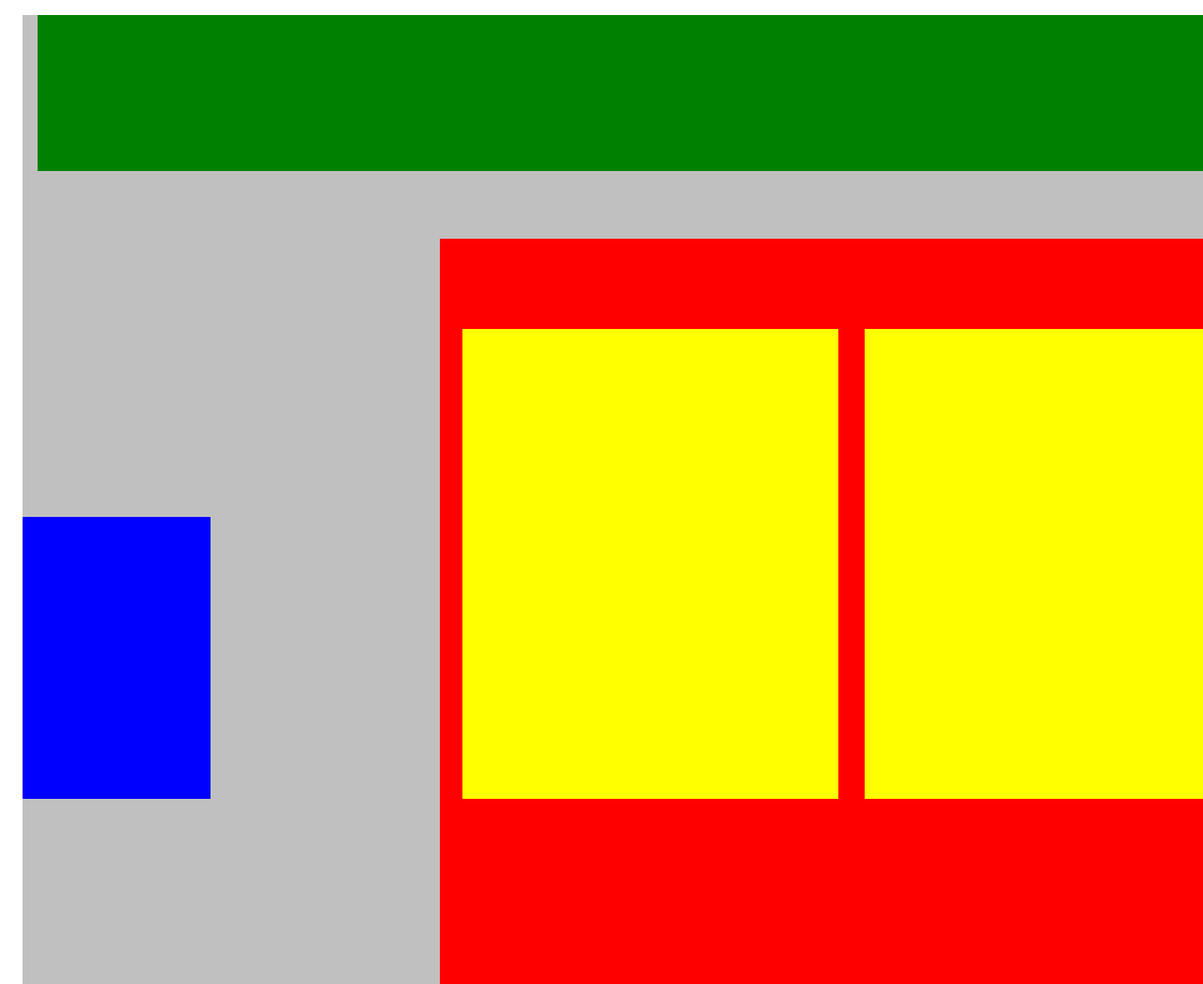
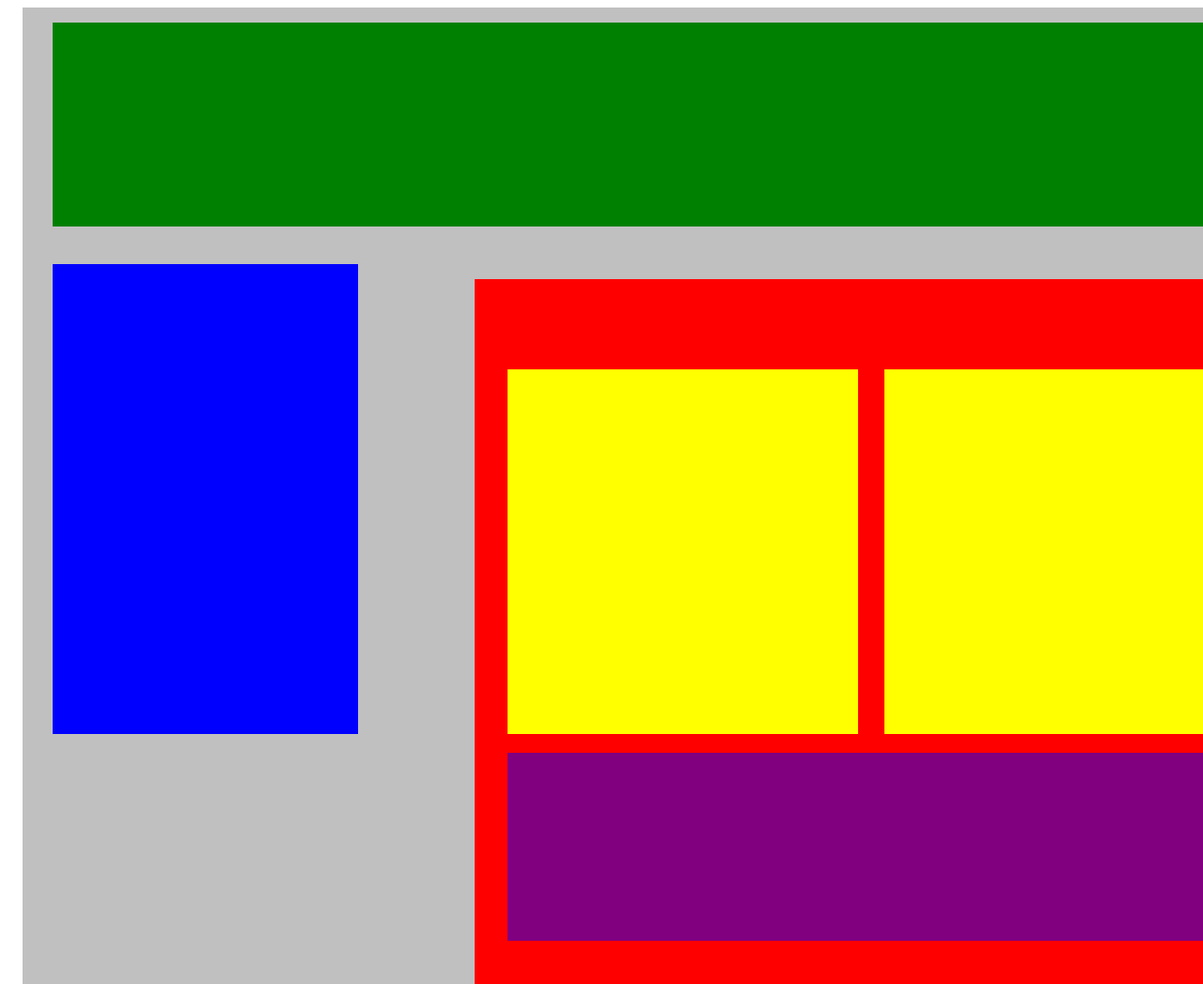
Before and after one commit to tbisett/Web_Fundamentals_2021, a plain HTML site: page week_1/plotting_our_blocks/index.html in a window 1280 px wide. Shown: the top 1047 px of the page at 94% size. Drawn offline with Linux system fonts and the light colour scheme.

Commit message:
end day 2

```diff
--- a/week_1/plotting_our_blocks/style.css
+++ b/week_1/plotting_our_blocks/style.css
@@ -1,18 +1,19 @@
 .container{
     width: 1850px;
-    height: 1600px;
+    height: 1056px;
     background-color: silver;
     margin: 0px auto;
     margin-bottom: 1em;
     margin-left: 1em;
     margin-right: 1em;
     padding-right: .5em;
+    padding-top: 2em;
 }
 .top-nav {
-    height: 150px;
+    height: 201px;
     background-color: green;
-    margin-top: 1em;
-    margin-left: 1em;
+    margin-top: -1em;
+    margin-left: 2em;
     margin-right: 1em;
     margin-bottom: -3.5em;
     padding-top: 1em;
@@ -20,34 +21,37 @@
 }
 .side-nav {
     display: inline-block;
-    height: 300px;
-    width: 200px;
+    height: 500px;
+    width: 325px;
     background-color: blue;
-    margin-right: .5em;
+    margin-right: 15em;
+    margin-left: 2em;
+    margin-top: 6em;
 }
 .main {
     display: inline-block;
-    height: 1350px;
-    width: 1400px;
+    height: 750px;
+    width: 1356px;
     background-color: red;
     margin-bottom: 2.5em;
-    margin-left: 14.5em;
-    margin-top: 8em;
+    margin-left: -7.5em;
+    margin-top: 7em;
+    padding-left: 0.7em;
 
 
 }
 .sub-content {
     display: inline-block;
-    height: 500px;
-    width: 400px;
+    height: 388px;
+    width: 373px;
     background-color: yellow;
     margin-top: 6em;
     margin-left: 1.5em;
 }
 #advertisement {
-    height: 290px;
-    width: 1250px;
+    height: 200px;
+    width: 1177px;
     background-color: purple;
-    margin-left: 2em;
-    margin-top: 15em;
+    margin-left: 1.5em;
+    margin-top: 1em;
 }
```
Also changed, not shown: week_1/flag/index.html (added, +27 -0 lines), week_1/flag/style.css (added, +31 -0 lines).
